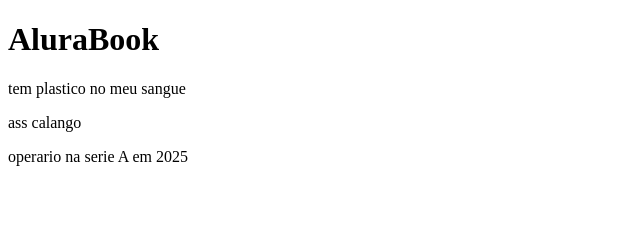
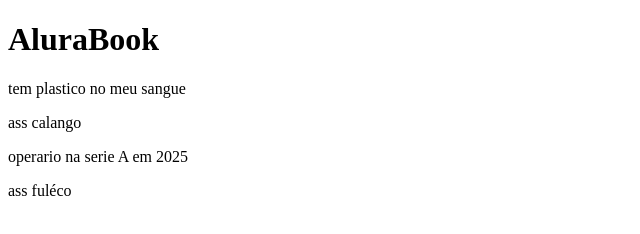
Before and after one commit to Gabrielykoritar/alurabook, a plain HTML site: page index.html in a window 1280 px wide. Shown: the full height of the page, 0-640 px from the left. Drawn offline with Linux system fonts and the light colour scheme.

Commit message:
Update index.html

```diff
--- a/index.html
+++ b/index.html
@@ -13,6 +13,7 @@
         ass calango
 
         <p>operario na serie A em 2025</p>
+        ass fuléco
 
     </body>
 </html>
```
